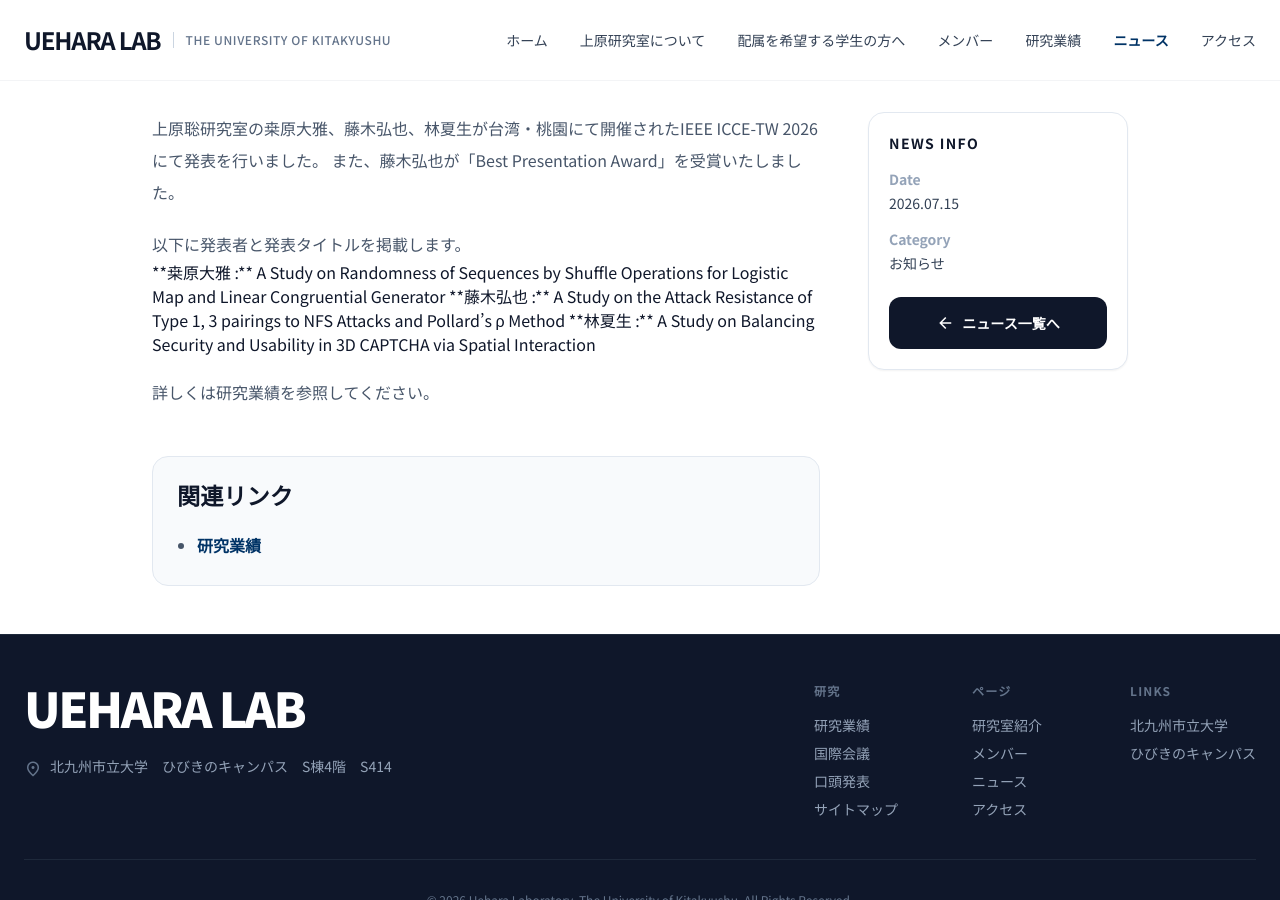
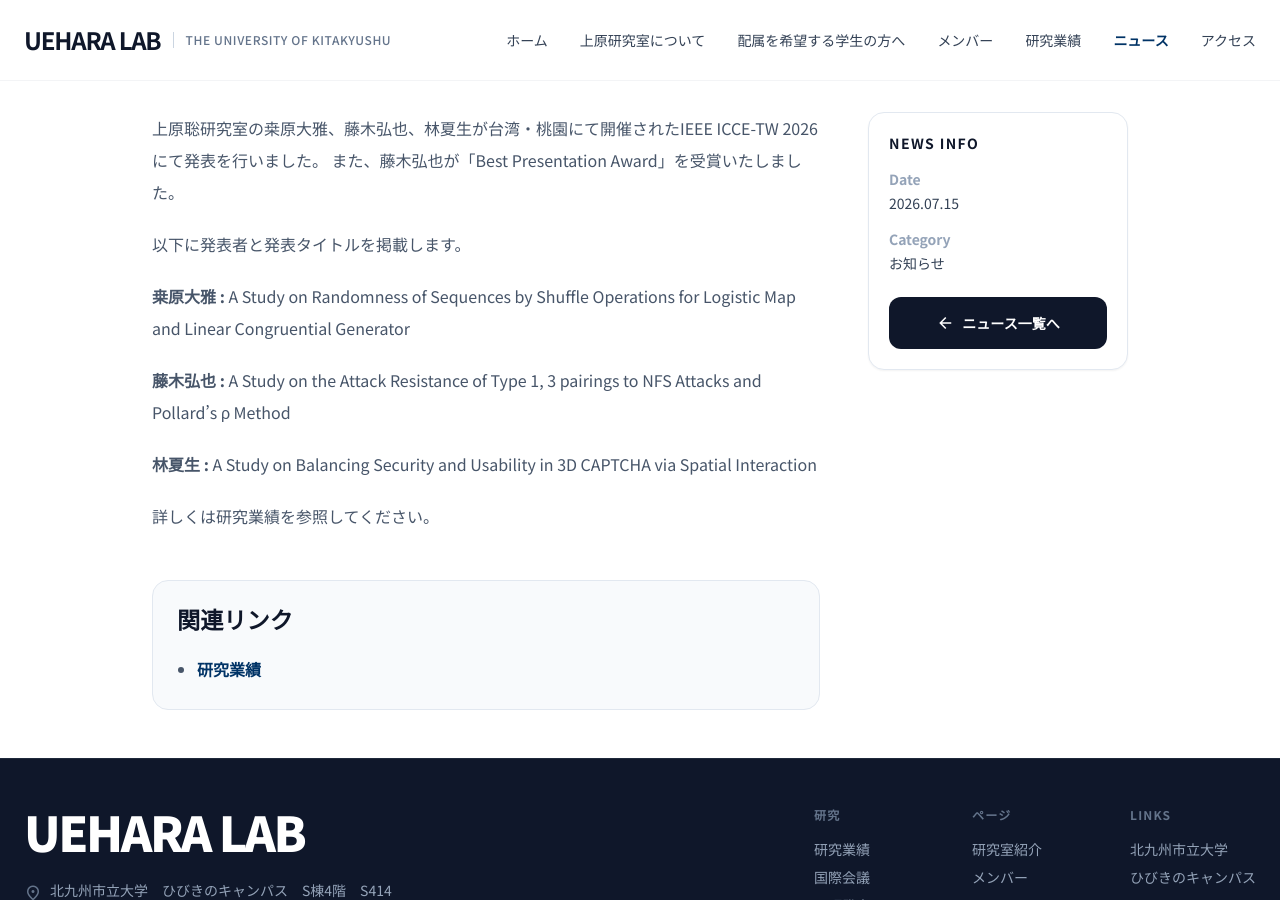
Before and after one commit to Uehara-Lab/site, a Jekyll site: the page built from _news/2026-07-15-iccetw-award.md, in a window 1280 px wide and 900 px high, scrolled down 351 px. Built offline with Jekyll 4.4.1, drawn with Linux system fonts in a browser that asks for light colours; nearby versions of some CDN libraries.

Commit message:
Update 2026-07-15-iccetw-award.md

```diff
--- a/_news/2026-07-15-iccetw-award.md
+++ b/_news/2026-07-15-iccetw-award.md
@@ -13,14 +13,10 @@ related_links:
 
 以下に発表者と発表タイトルを掲載します。
 
-<blockquote>
-
-**桒原大雅 :** A Study on Randomness of Sequences by Shuffle Operations for Logistic Map and Linear Congruential Generator
-
-**藤木弘也 :** A Study on the Attack Resistance of Type 1, 3 pairings to NFS Attacks and Pollard’s ρ Method
-
-**林夏生 :** A Study on Balancing Security and Usability in 3D CAPTCHA via Spatial Interaction
-
-</blockquote>
+>**桒原大雅 :** A Study on Randomness of Sequences by Shuffle Operations for Logistic Map and Linear Congruential Generator
+>
+>**藤木弘也 :** A Study on the Attack Resistance of Type 1, 3 pairings to NFS Attacks and Pollard’s ρ Method
+>
+>**林夏生 :** A Study on Balancing Security and Usability in 3D CAPTCHA via Spatial Interaction
 
 詳しくは研究業績を参照してください。
```
